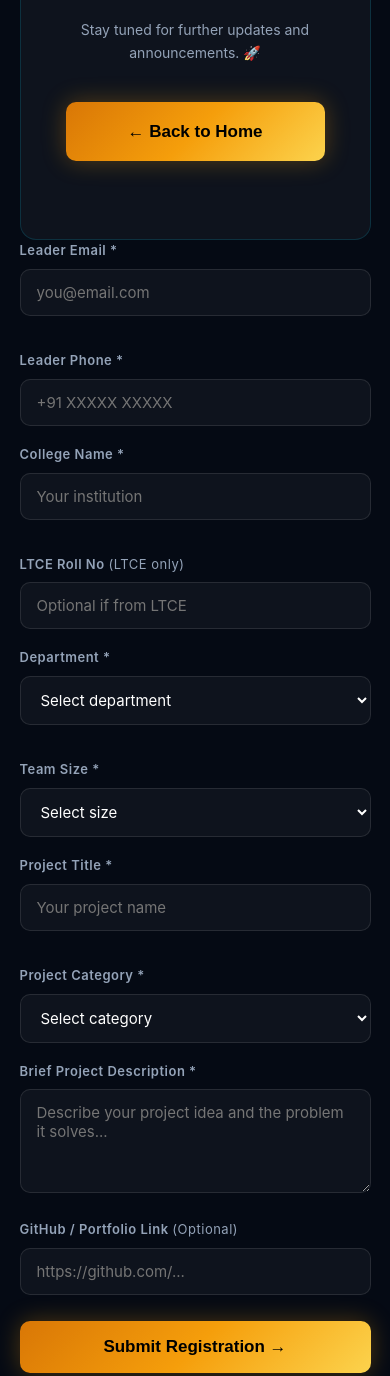
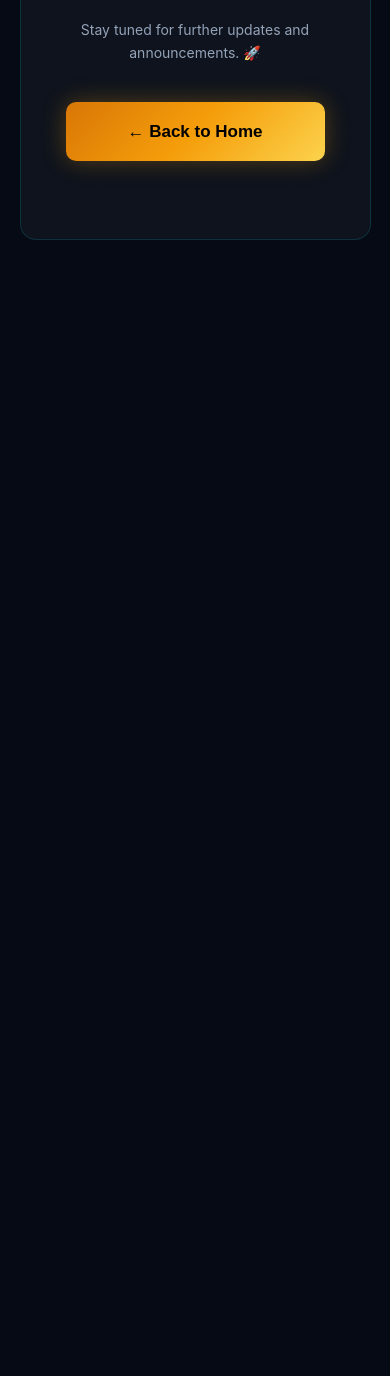
Before and after one commit to Harsh-Dwivedi-360/Eureka-2026-Website, a plain HTML site: page Registration.html in a window 390 px wide. Shown: the part 797-2173 px from the top of the page. After the commit the page ends 1097 px from the top, so only its background shows below. Drawn offline with nearby package versions, Linux system fonts and the light colour scheme.

Commit message:
Update Registration.html
Removed various input fields related to leader email, phone, college name, department, team size, project title, category, description, and GitHub link from the registration form.

```diff
--- a/Registration.html
+++ b/Registration.html
@@ -39,55 +39,8 @@
 
   </div>
 </div>
-          <div class="form-row">
-            <div class="form-group"><label class="form-label">Leader Email *</label><input type="email" class="form-control" id="f-email" placeholder="you@email.com"/></div>
-            <div class="form-group"><label class="form-label">Leader Phone *</label><input type="tel" class="form-control" id="f-phone" placeholder="+91 XXXXX XXXXX"/></div>
-          </div>
-          <div class="form-row">
-            <div class="form-group"><label class="form-label">College Name *</label><input type="text" class="form-control" id="f-college" placeholder="Your institution"/></div>
-            <div class="form-group"><label class="form-label">LTCE Roll No <span style="color:var(--gray);font-weight:400">(LTCE only)</span></label><input type="text" class="form-control" id="f-roll" placeholder="Optional if from LTCE"/></div>
-          </div>
-          <div class="form-row">
-            <div class="form-group"><label class="form-label">Department *</label>
-              <select class="form-control" id="f-dept">
-                <option value="">Select department</option>
-                <option>Computer Engineering</option><option>Information Technology</option>
-                <option value="CSE-AIML">CSE (AI/ML)</option>
-                <option value="CSE-DS">CSE (Data Science)</option>
-                 <option value="CSE-DS">CSE (IOT & Cyber Security)</option>
-                 <option value="CSE-DS">Electrical</option>
-                <option>Electronics & Telecom</option><option>Mechanical</option>
-                <option>Civil</option><option>Other</option>
-              </select>
-            </div>
-            <div class="form-group"><label class="form-label">Team Size *</label>
-              <select class="form-control" id="f-size">
-                <option value="">Select size</option>
-                <option>Solo</option><option>2 Members</option><option>3 Members</option><option>4 Members</option><option>5 Members</option><option>6 Members</option><option>7 Members</option>
-              </select>
-            </div>
-          </div>
-          <div class="form-row">
-            <div class="form-group"><label class="form-label">Project Title *</label><input type="text" class="form-control" id="f-proj" placeholder="Your project name"/></div>
-            <div class="form-group"><label class="form-label">Project Category *</label>
-              <select class="form-control" id="f-cat">
-                <option value="">Select category</option>
-                <option>Web / Mobile App</option><option>AI / ML</option>
-                <option>IoT / Hardware</option><option>Data Science</option><option>Other</option>
-              </select>
-            </div>
-          </div>
-          <div class="form-group"><label class="form-label">Brief Project Description *</label><textarea class="form-control" id="f-desc" placeholder="Describe your project idea and the problem it solves..." rows="4"></textarea></div>
-          <div class="form-group"><label class="form-label">GitHub / Portfolio Link <span style="color:var(--gray);font-weight:400">(Optional)</span></label><input type="url" class="form-control" id="f-git" placeholder="https://github.com/..."/></div>
-          <div id="reg-error" style="color:#f87171;font-size:13px;margin-bottom:12px;display:none"></div>
-          <button class="btn-submit" onclick="submitReg()">Submit Registration →</button>
-        </div>
-        <div class="success-card" id="reg-success">
-          <span class="success-icon">🎉</span>
-          <h3 class="success-title">You're Registered!</h3>
-          <p class="success-text">We'll reach out to you soon with the next steps.<br/>Gear up for EUREKA 2026 — it's going to be epic!</p>
-        </div>
-      </div>
+
+
     </section>
     <!-- Supabase Library -->
 
```
